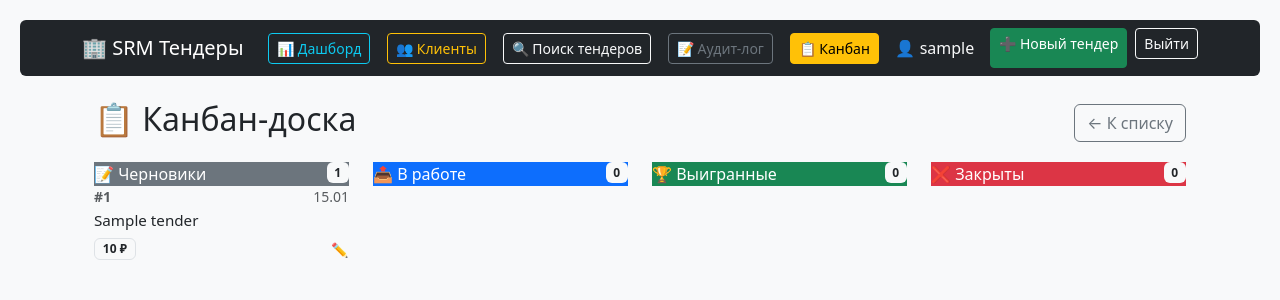
After one commit to LozhnikovViktor/SRM-2, a Django app: page /kanban/ in a window 1280 px wide. The commit adds this page. Shown: the top 300 px of the page. Run offline with Django 5.2, Linux system fonts and the light colour scheme; a user stored in the database is signed in; tables that the repository leaves empty hold one stand-in row (values such as "Sample post"); parts of the project's set-up code (start-up, migrations or seed data) failed here and were passed over.

Commit message:
добавлена канбан доска

```diff
--- a/SRM/SRM/templates/base.html
+++ b/SRM/SRM/templates/base.html
@@ -22,6 +22,7 @@
             <a href="{% url 'tenders:client_list' %}" class="btn btn-sm btn-outline-warning me-2">👥 Клиенты</a>
             <a href="{% url 'tenders:external_search' %}" class="btn btn-sm btn-outline-light me-2">🔍 Поиск тендеров</a>
             <a href="{% url 'tenders:audit_log' %}" class="btn btn-sm btn-outline-secondary me-2">📝 Аудит-лог</a>
+            <a href="{% url 'tenders:kanban' %}" class="btn btn-sm btn-warning me-2">📋 Канбан</a>
 
             <div class="d-flex">
                 {% if user.is_authenticated %}
--- /dev/null
+++ b/SRM/SRM/templates/tenders/includes/kanban_card.html
@@ -0,0 +1,23 @@
+<div class="kanban-card card-{{ tender.status }}" data-tender-id="{{ tender.pk }}">
+    <div class="d-flex justify-content-between mb-1">
+        <small class="text-muted fw-bold">#{{ tender.pk }}</small>
+        {% if tender.deadline and tender.deadline < today %}
+            <small class="text-danger fw-bold"> Просрочено</small>
+        {% elif tender.deadline %}
+            <small class="text-muted">{{ tender.deadline|date:"d.m" }}</small>
+        {% endif %}
+    </div>
+
+    <h6 class="card-title mb-1" style="font-size: 0.95rem;">
+        {{ tender.customer_name|truncatechars:30 }}
+    </h6>
+
+    <div class="d-flex justify-content-between align-items-center mt-2">
+        <span class="badge bg-light text-dark border">
+            {{ tender.initial_amount|floatformat:0 }} ₽
+        </span>
+        <a href="{% url 'tenders:update' tender.pk %}" class="btn btn-sm btn-link p-0 text-decoration-none">
+            ✏️
+        </a>
+    </div>
+</div>
--- /dev/null
+++ b/SRM/SRM/templates/tenders/kanban.html
@@ -0,0 +1,195 @@
+{% extends "base.html" %}
+{% block title %}Канбан-доска{% endblock %}
+
+{% block content %}
+<div class="container-fluid">
+    <div class="d-flex justify-content-between align-items-center mb-3">
+        <h2>📋 Канбан-доска</h2>
+        <a href="{% url 'tenders:list' %}" class="btn btn-outline-secondary">← К списку</a>
+    </div>
+
+    <!-- Канбан колонки -->
+    <div class="row kanban-board">
+
+        <!-- Колонка: Черновики -->
+        <div class="col-md-3 col-sm-6 mb-3">
+            <div class="kanban-column" id="col-draft" data-status="draft">
+                <div class="kanban-header bg-secondary text-white">
+                    📝 Черновики <span class="badge bg-light text-dark float-end">{{ draft.count }}</span>
+                </div>
+                <div class="kanban-body" id="list-draft">
+                    {% for tender in draft %}
+                        {% include "tenders/includes/kanban_card.html" %}
+                    {% endfor %}
+                </div>
+            </div>
+        </div>
+
+        <!-- Колонка: В работе (Поданные + Опубликованные) -->
+        <div class="col-md-3 col-sm-6 mb-3">
+            <div class="kanban-column" id="col-process" data-status="process">
+                <div class="kanban-header bg-primary text-white">
+                    📤 В работе <span class="badge bg-light text-dark float-end">{{ process.count }}</span>
+                </div>
+                <div class="kanban-body" id="list-process">
+                    {% for tender in process %}
+                        {% include "tenders/includes/kanban_card.html" %}
+                    {% endfor %}
+                </div>
+            </div>
+        </div>
+
+        <!-- Колонка: Выигранные -->
+        <div class="col-md-3 col-sm-6 mb-3">
+            <div class="kanban-column" id="col-won" data-status="won">
+                <div class="kanban-header bg-success text-white">
+                    🏆 Выигранные <span class="badge bg-light text-dark float-end">{{ won.count }}</span>
+                </div>
+                <div class="kanban-body" id="list-won">
+                    {% for tender in won %}
+                        {% include "tenders/includes/kanban_card.html" %}
+                    {% endfor %}
+                </div>
+            </div>
+        </div>
+
+        <!-- Колонка: Проигранные -->
+        <div class="col-md-3 col-sm-6 mb-3">
+            <div class="kanban-column" id="col-lost" data-status="lost">
+                <div class="kanban-header bg-danger text-white">
+                    ❌ Закрыты <span class="badge bg-light text-dark float-end">{{ lost.count }}</span>
+                </div>
+                <div class="kanban-body" id="list-lost">
+                    {% for tender in lost %}
+                        {% include "tenders/includes/kanban_card.html" %}
+                    {% endfor %}
+                </div>
+            </div>
+        </div>
+
+    </div>
+</div>
+
+<!-- Подключение SortableJS -->
+<script src="https://cdn.jsdelivr.net/npm/sortablejs@1.15.0/Sortable.min.js"></script>
+
+<script>
+document.addEventListener('DOMContentLoaded', function() {
+
+    const csrfToken = document.querySelector('[name=csrfmiddlewaretoken]').value;
+    const columns = document.querySelectorAll('.kanban-body');
+
+    columns.forEach(column => {
+        new Sortable(column, {
+            group: 'kanban', // Разрешаем перетаскивание между колонками
+            animation: 150,
+            ghostClass: 'sortable-ghost',
+
+            // При окончании перетаскивания
+            onEnd: function(evt) {
+                const itemEl = evt.item;
+                const newColumn = evt.to;
+                const oldColumn = evt.from;
+
+                if (newColumn === oldColumn) return; // Если перенесли в ту же колонку
+
+                // Получаем ID тендера и новый статус
+                const tenderId = itemEl.getAttribute('data-tender-id');
+                const newStatus = newColumn.getAttribute('data-status');
+
+                // Визуальная обратная связь (затемняем)
+                itemEl.style.opacity = '0.5';
+
+                // Отправляем запрос на сервер
+                fetch('{% url "tenders:api_tender_status" %}', {
+                    method: 'POST',
+                    headers: {
+                        'Content-Type': 'application/json',
+                        'X-CSRFToken': csrfToken
+                    },
+                    body: JSON.stringify({
+                        tender_id: tenderId,
+                        status: newStatus
+                    })
+                })
+                .then(response => response.json())
+                .then(data => {
+                    if (data.status === 'success') {
+                        // Обновляем цвет карточки в зависимости от новой колонки
+                        updateCardStyle(itemEl, newStatus);
+                        // Пересчитываем счетчики (упрощенно: просто обновляем страницу через 1 сек)
+                        setTimeout(() => { location.reload(); }, 800);
+                    } else {
+                        alert('Ошибка: ' + data.message);
+                        location.reload(); // Возвращаем на место при ошибке
+                    }
+                })
+                .catch(error => {
+                    console.error('Error:', error);
+                    location.reload();
+                });
+            }
+        });
+    });
+
+    function updateCardStyle(el, status) {
+        // Можно добавить логику изменения цвета бейджа статуса внутри карточки
+        console.log('Status updated to:', status);
+    }
+});
+</script>
+{% endblock %}
+
+{% block extra_css %}
+<style>
+/* Стили для Канбана */
+.kanban-column {
+    background: #f4f6f9;
+    border-radius: 8px;
+    height: 100%;
+    display: flex;
+    flex-direction: column;
+}
+.kanban-header {
+    padding: 10px 15px;
+    border-radius: 8px 8px 0 0;
+    font-weight: bold;
+    display: flex;
+    justify-content: space-between;
+    align-items: center;
+}
+.kanban-body {
+    padding: 10px;
+    min-height: 200px;
+    flex-grow: 1;
+}
+.kanban-card {
+    background: white;
+    border-radius: 6px;
+    padding: 12px;
+    margin-bottom: 10px;
+    box-shadow: 0 1px 3px rgba(0,0,0,0.1);
+    cursor: grab;
+    transition: box-shadow 0.2s;
+    border-left: 4px solid #6c757d;
+}
+.kanban-card:hover {
+    box-shadow: 0 4px 8px rgba(0,0,0,0.15);
+}
+.kanban-card:active {
+    cursor: grabbing;
+}
+/* Цвета карточек по статусу */
+.card-draft { border-left-color: #6c757d; }
+.card-submitted { border-left-color: #0d6efd; }
+.card-published { border-left-color: #0d6efd; }
+.card-won { border-left-color: #198754; }
+.card-lost { border-left-color: #dc3545; }
+.card-cancelled { border-left-color: #dc3545; }
+
+.sortable-ghost {
+    opacity: 0.4;
+    background: #e9ecef;
+}
+</style>
+{% endblock %}
--- a/SRM/SRM/tenders/urls.py
+++ b/SRM/SRM/tenders/urls.py
@@ -42,4 +42,7 @@ urlpatterns = [
     path('documents/<int:pk>/delete/', views.TenderDocumentDeleteView.as_view(), name='document_delete'),
         # 🔹 Аудит-лог
     path('audit/', views.AuditLogView.as_view(), name='audit_log'),
+        # 🔹 Канбан-доска
+    path('kanban/', views.TenderKanbanView.as_view(), name='kanban'),
+    path('api/tender/status/', views.TenderStatusUpdateView.as_view(), name='api_tender_status'),
 ]
--- a/SRM/SRM/tenders/views.py
+++ b/SRM/SRM/tenders/views.py
@@ -571,3 +571,58 @@ class AuditLogView(LoginRequiredMixin, ListView):
         context['actions'] = AuditLog.ACTION_CHOICES
         context['models'] = ['Tender', 'Client', 'AuditLog']
         return context
+
+class TenderKanbanView(LoginRequiredMixin, View):
+    """Канбан-доска для визуального управления тендерами"""
+    template_name = 'tenders/kanban.html'
+
+    def get(self, request):
+        tenders = Tender.objects.all().order_by('-deadline')
+
+        # Группируем тендеры по статусам
+        context = {
+            'draft': tenders.filter(status='draft'),
+            'process': tenders.filter(status__in=['submitted', 'published']),
+            'won': tenders.filter(status='won'),
+            'lost': tenders.filter(status__in=['lost', 'cancelled']),
+        }
+
+        return render(request, self.template_name, context)
+
+
+class TenderStatusUpdateView(LoginRequiredMixin, View):
+    """API endpoint для обновления статуса через Drag&Drop"""
+
+    def post(self, request):
+        try:
+            import json
+            data = json.loads(request.body)
+            tender_id = data.get('tender_id')
+            new_status = data.get('status')
+
+            if not tender_id or not new_status:
+                return HttpResponse(json.dumps({'status': 'error', 'message': 'Missing data'}), content_type='application/json', status=400)
+
+            tender = Tender.objects.get(pk=tender_id)
+            old_status = tender.status
+            tender.status = new_status
+            tender.save()
+
+            # 🔹 Логирование изменения
+            from .audit import log_action
+            log_action(
+                user=request.user,
+                action='update',
+                model_name='Tender',
+                object_id=tender.pk,
+                object_repr=str(tender),
+                changes={'status': {'old': old_status, 'new': new_status}},
+                request=request
+            )
+
+            return HttpResponse(json.dumps({'status': 'success'}), content_type='application/json')
+
+        except Tender.DoesNotExist:
+            return HttpResponse(json.dumps({'status': 'error', 'message': 'Tender not found'}), content_type='application/json', status=404)
+        except Exception as e:
+            return HttpResponse(json.dumps({'status': 'error', 'message': str(e)}), content_type='application/json', status=500)
```
